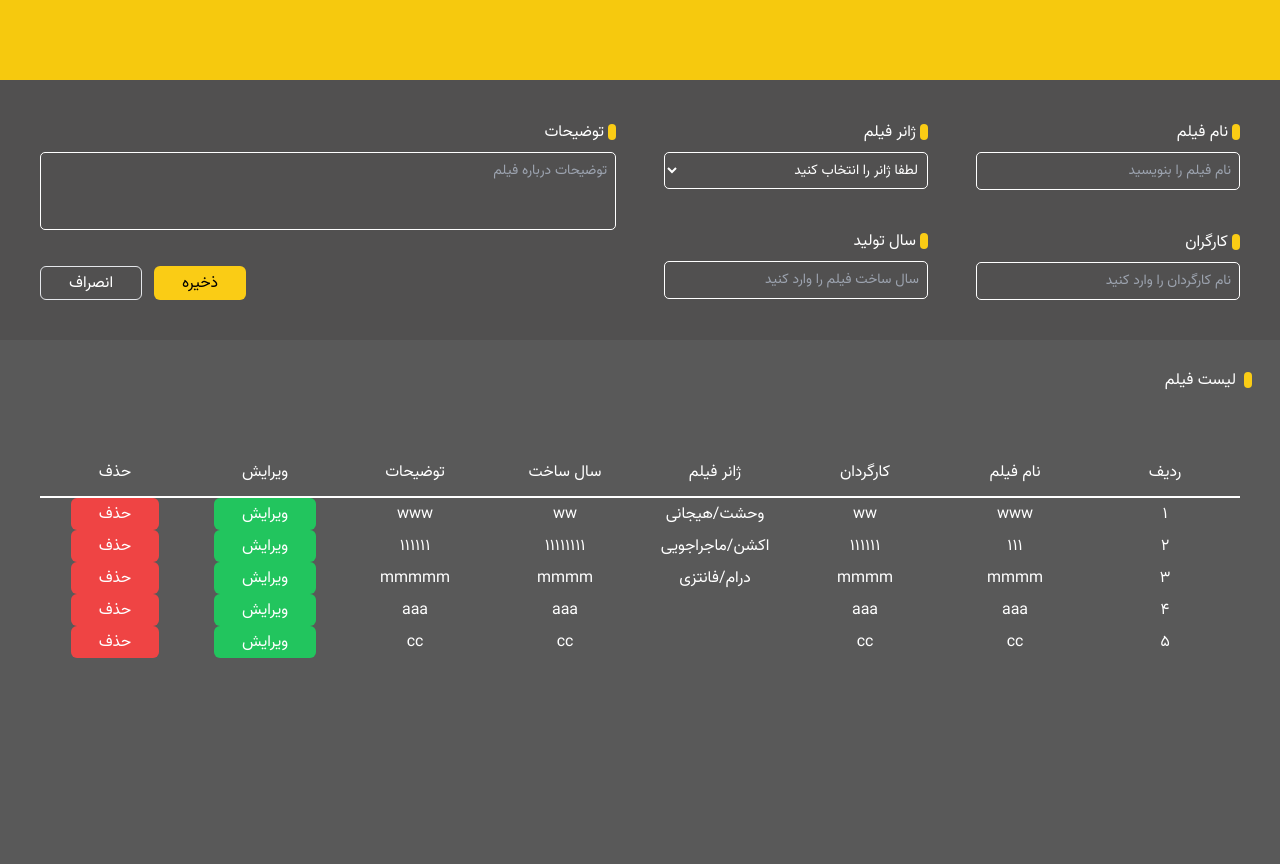
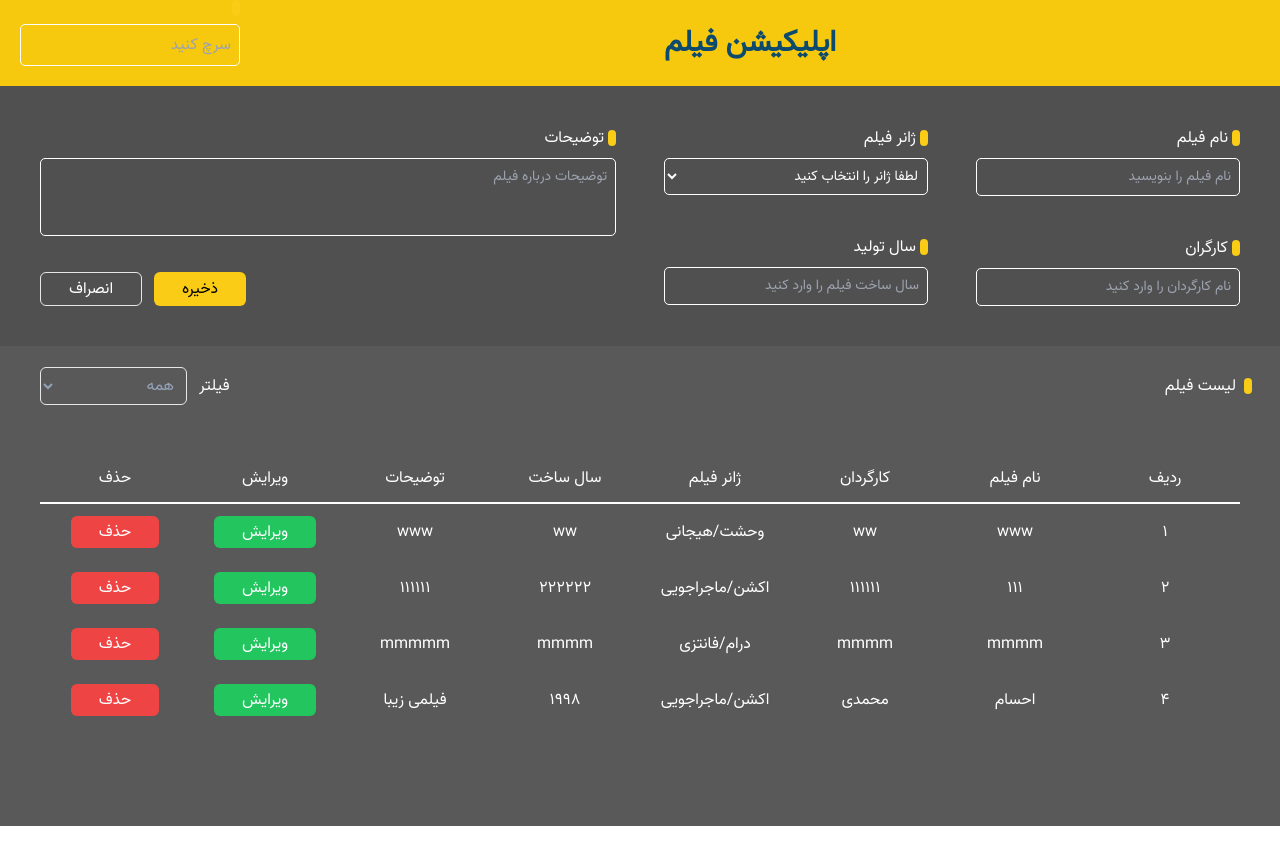
Before and after one commit to ehsanm-77/Film-List, a React (Vite) app: page / in a window 1280 px wide. Shown: the top 864 px of the page. After the commit the page ends 826 px from the top, so only its background shows below. Built offline with nearby package versions, Linux system fonts and the light colour scheme; data requests are answered from the project's data file.

Commit message:
do filter and search

```diff
--- a/db.json
+++ b/db.json
@@ -12,7 +12,7 @@
       "name": "111",
       "director": "111111",
       "genre": "اکشن/ماجراجویی",
-      "productionDate": "11111111",
+      "productionDate": "222222",
       "description": "111111",
       "id": 2
     },
@@ -25,19 +25,19 @@
       "id": 3
     },
     {
-      "name": "aaa",
-      "director": "aaa",
-      "genre": "",
-      "productionDate": "aaa",
-      "description": "aaa",
+      "name": "احسام",
+      "director": "محمدی",
+      "genre": "اکشن/ماجراجویی",
+      "productionDate": "1998",
+      "description": "فیلمی زیبا",
       "id": 4
     },
     {
-      "name": "cc",
-      "director": "cc",
-      "genre": "",
-      "productionDate": "cc",
-      "description": "cc",
+      "name": "مانی هیست",
+      "director": "احسان",
+      "genre": "وحشت/هیجانی",
+      "productionDate": "2023",
+      "description": "خوب",
       "id": 5
     }
   ]
--- a/src/components/films/films.tsx
+++ b/src/components/films/films.tsx
@@ -11,7 +11,10 @@ export const Films: React.FC<FilmsListProps> = ({
   return (
     <>
       {filmList.map((film, index: any) => (
-        <div key={film.id} className="grid grid-cols-8 items-center text-white">
+        <div
+          key={film.id}
+          className="grid grid-cols-8 py-3 items-center text-white"
+        >
           <div className="text-center">{index + 1}</div>
           <div className="text-center">{film.name}</div>
           <div className="text-center">{film.director}</div>
--- a/src/index.css
+++ b/src/index.css
@@ -16,3 +16,8 @@ body {
   color: rgb(207, 199, 199);
   font-size: 12px;
 } */
+.border-search:focus {
+  border: 1px solid rgb(255, 183, 119) !important;
+  background-color: rgb(247, 227, 117) !important;
+  color: black !important;
+}
--- a/src/layout/Container/Container.tsx
+++ b/src/layout/Container/Container.tsx
@@ -77,7 +77,7 @@ export const Container = () => {
     }
   };
 
-  const handleEdit = (filmId: any, film: any) => {
+  const handleEdit = (film: any) => {
     setName(film.name);
     setDirector(film.director);
     setGenre(film.genre);
@@ -88,7 +88,7 @@ export const Container = () => {
   return (
     <>
       <div className="w-full h-full">
-        <Header />
+        <Header filmList={filmList} setFilmList={setFilmList} />
         <FilmForm
           handleSubmited={handleSubmited}
           isSubmited={isSubmited}
--- a/src/layout/FilmList/FilmList.tsx
+++ b/src/layout/FilmList/FilmList.tsx
@@ -58,12 +58,47 @@ export const FilmList = ({
       setDescription(film.description);
     }
   };
+  const handleFilter = (e: any) => {
+    console.log(e);
+    e.target.value === 'همه'
+      ? films.get(`/films`).then((res) => {
+          setFilmList(res.data);
+        })
+      : films.get(`/films?genre=${e.target.value}`).then((res) => {
+          setFilmList(res.data);
+        });
+  };
   return (
-    <div className="bg-[#595959] h-full">
+    <div className="bg-[#595959] h-3/5">
+      <div className="flex items-center justify-between">
         <div className="flex items-center text-white p-7">
           <div className="w-2 h-4 ml-2 bg-yellow-400 rounded-md"></div>
           <h2>لیست فیلم</h2>
         </div>
+        <div className="flex items-center gap-3">
+          <div className="text-white">فیلتر</div>
+          <select
+            className="bg-transparent border rounded-md ml-10 px-2 py-1 text-slate-400 outline-none"
+            name=""
+            id=""
+            onChange={handleFilter}
+          >
+            <option className="bg-[#595959]" value="همه">
+              همه
+            </option>
+            <option className="bg-[#595959]" value="وحشت/هیجانی">
+              وحشت/هیجانی
+            </option>
+            <option className="bg-[#595959]" value="اکشن/ماجراجویی">
+              اکشن/ماجراجویی
+            </option>
+            <option className="bg-[#595959]" value="درام/فانتزی">
+              درام/فانتزی
+            </option>
+          </select>
+        </div>
+      </div>
+
       <div className="p-10">
         <div className="grid grid-cols-8 items-center text-white">
           <div className="text-center">ردیف</div>
@@ -76,6 +111,7 @@ export const FilmList = ({
           <div className="text-center">حذف</div>
         </div>
         <div className="flex justify-center mt-3 h-[2px] bg-white"></div>
+        <div className="h-[220px] overflow-y-scroll">
           <Films
             filmList={filmList}
             handleDelete={handleDelete}
@@ -85,5 +121,6 @@ export const FilmList = ({
           />
         </div>
       </div>
+    </div>
   );
 };
--- a/src/layout/Header/Header.tsx
+++ b/src/layout/Header/Header.tsx
@@ -1,7 +1,28 @@
-export const Header = () => {
+import { TextField } from '../../components';
+import { films } from '../../library/axios/axios';
+
+export const Header = ({ setFilmList }: any) => {
+  const handleSearch = (e: any) => {
+    console.log(e);
+    films.get(`/films?q=${e}`).then((res) => {
+      setFilmList(res.data);
+    });
+  };
   return (
     <>
-      <div className="h-[10%] bg-[#f6c90e]"></div>
+      <div className="bg-[#f6c90e] flex justify-between items-center px-5">
+        <div className="w-full text-3xl font-bold text-sky-900 mr-auto md:text-center ">
+          اپلیکیشن فیلم
+        </div>
+        <TextField
+          label={''}
+          onChange={handleSearch}
+          placeholder={'سرچ کنید'}
+          className={
+            'mb-5 border-search focus:border-blue-600 focus:outline-none'
+          }
+        />
+      </div>
     </>
   );
 };
```
Lines whose indentation alone changed are shown as unchanged.
